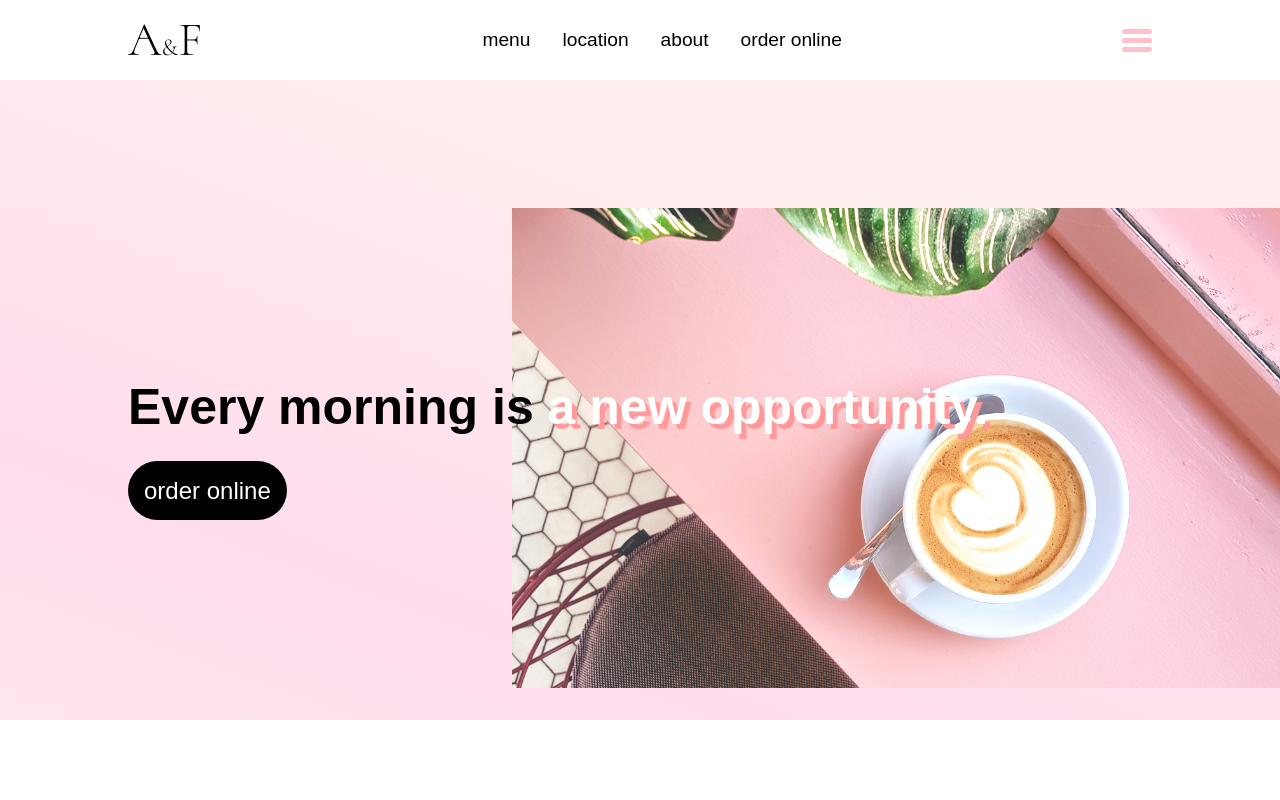
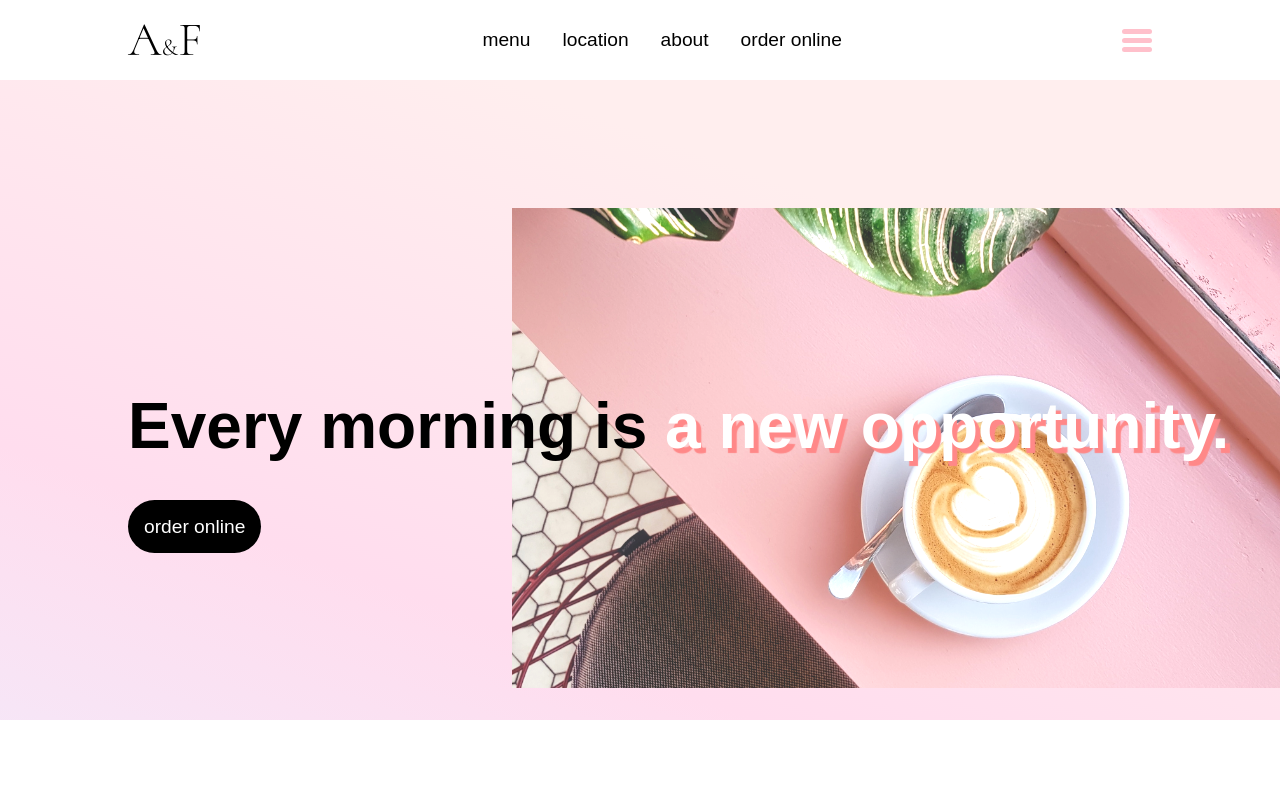
Before and after one commit to yatfu/AnF-Cafe, a Gatsby site: page / in a window 1280 px wide. Shown: the top 800 px of the page. Built offline with nearby package versions, Linux system fonts and the light colour scheme; Gatsby itself is replaced by a stand-in of ours.

Commit message:
updated gatsby

```diff
--- a/package.json
+++ b/package.json
@@ -13,7 +13,7 @@
     "test": "echo \"Write tests! -> https://gatsby.dev/unit-testing\" && exit 1"
   },
   "dependencies": {
-    "gatsby": "^5.10.0",
+    "gatsby": "^5.11.0",
     "react": "^18.2.0",
     "react-dom": "^18.2.0"
   },
--- a/src/styles/global.css
+++ b/src/styles/global.css
@@ -4,7 +4,7 @@
 
 body {
   margin: 0;
-  background: linear-gradient(200deg, #fee 20%, #fde, #fee 80%);
+  background: linear-gradient(200deg, #fee 20%, #fde, #eef 80%);
   font-family: sans-serif;
 }
 
--- a/src/styles/index.css
+++ b/src/styles/index.css
@@ -7,7 +7,7 @@
 
 #section-hero h1 {
   color: #000;
-  font-size: 50px;
+  font-size: 4rem;
 }
 
 #section-hero img, #hero-overlay {
@@ -44,13 +44,13 @@
   margin-top: 1rem;
   padding: 1rem;
   border-radius: 2rem;
-  font-size: 1.5rem;
+  font-size: 1.2rem;
   text-decoration: none;
 }
 
 .white-text {
   color: white;
-  text-shadow: 5px 5px 1px #f99;
+  text-shadow: 5px 5px 1px #f88;
 }
 
 /** NEWS SECTION */
```
Also changed, not shown: src/pages/index.js (line endings or trailing spaces), 1 other file.
